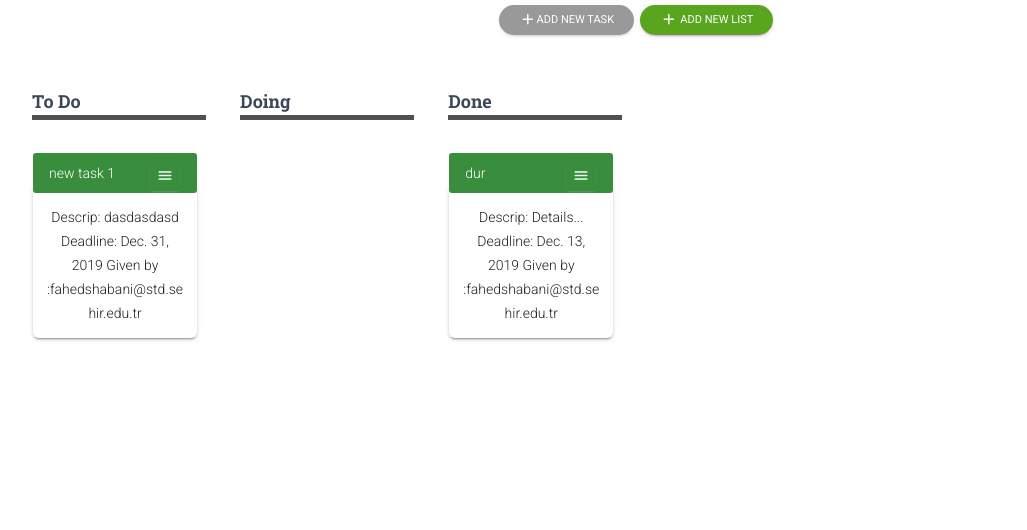
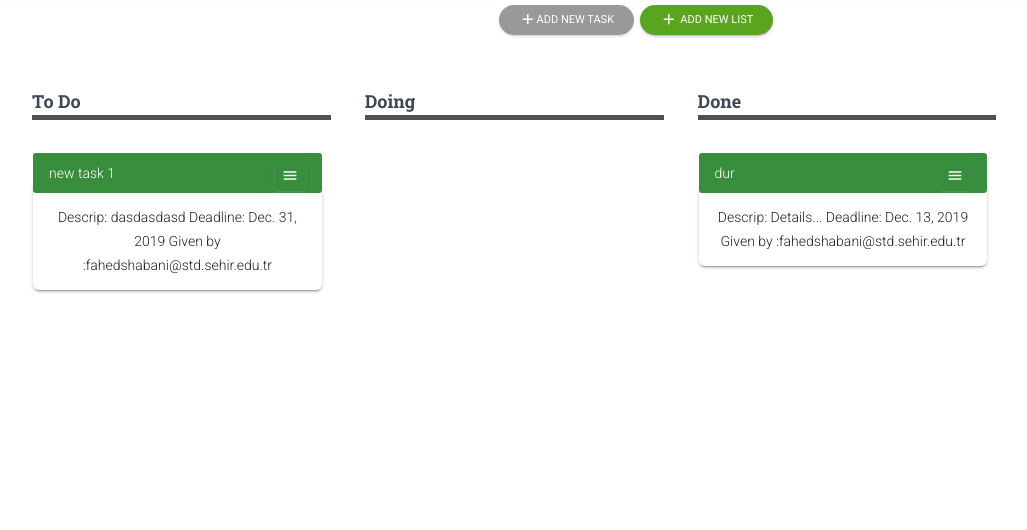
Before and after one commit to FahedSabellioglu/ZenVector, a Django app: page /PutTogether/Projects/58/ in a window 1280 px wide. Shown: the part 72-602 px from the top of the page, without its empty margins (4-1031 px from the left). Run offline with Django 3.2, Linux system fonts and the light colour scheme; a user stored in the database is signed in; data comes from the database, SQL or seed files in the repository; some libraries are stand-ins or nearby versions.

Commit message:
Tasks Page Bug fixed

```diff
--- a/Django/ZenVector/templates/project.html
+++ b/Django/ZenVector/templates/project.html
@@ -55,7 +55,12 @@
 
 <!----------------------------------------------------  Lists ---------------------------------------------------------->
       {% for element in states %}
-        <div class="col-xs-6 col-md-3 col-lg-2">
+          {% if tasks %}
+            <div class="col-xs-6 col-md-3 col-lg-3" style="min-width: 20.8rem;max-width: 2%" >
+         {% else %}
+            <div class="col-xs-6 col-md-3 col-lg-3" style="min-width: 20.8rem;max-width: 15%">
+            {% endif %}
+
         <div class="card-list" >
           <div class="card-header">
             <h4 class="card-list-title">{{element.state_name}}</h4>
@@ -65,7 +70,7 @@
             <!-- task card -->
               {% for item in tasks %}
                   {% if item.task_state == element %}
-                    <div class="card" id="{{ item.task_id }}">
+                    <div class="card" id="{{ item.task_id }}" style="max-width: 90rem">
                         <div  class="card-header card-header-success2">
                             {{item.task_name}}
                             <button  style="position: absolute; right: 1rem;" type="button" class="btn btn-just-icon btn-sm menu-button" data-id="{{ item.task_id }}" data-toggle="modal" data-target="#detailModal">
--- a/Django/ZenVector/views.py
+++ b/Django/ZenVector/views.py
@@ -435,19 +435,19 @@ def func_create_project(request):
     done_list.save()
 
 
-    to_do_default = Tasks(task_name="Default Task To Do",task_project_id=project,task_descrip ="Default Task",
-                     task_given_by = project.usr_email,task_state=to_do_list,task_deadline="2019-02-09",
-                     task_position=0)
-    doing_default = Tasks(task_name="Default Task Doing",task_project_id=project,task_descrip ="Default Task",
-                     task_given_by = project.usr_email,task_state=doing_list,task_deadline="2019-02-09",
-                     task_position=0)
-    done_default = Tasks(task_name="Default Task Done",task_project_id=project,task_descrip ="Default Task",
-                     task_given_by = project.usr_email,task_state=done_list,task_deadline="2019-02-09",
-                     task_position=0)
-
-    to_do_default.save()
-    doing_default.save()
-    done_default.save()
+    # to_do_default = Tasks(task_name="Default Task To Do",task_project_id=project,task_descrip ="Default Task",
+    #                  task_given_by = project.usr_email,task_state=to_do_list,task_deadline="2019-02-09",
+    #                  task_position=0)
+    # doing_default = Tasks(task_name="Default Task Doing",task_project_id=project,task_descrip ="Default Task",
+    #                  task_given_by = project.usr_email,task_state=doing_list,task_deadline="2019-02-09",
+    #                  task_position=0)
+    # done_default = Tasks(task_name="Default Task Done",task_project_id=project,task_descrip ="Default Task",
+    #                  task_given_by = project.usr_email,task_state=done_list,task_deadline="2019-02-09",
+    #                  task_position=0)
+    #
+    # to_do_default.save()
+    # doing_default.save()
+    # done_default.save()
 
     rtn  = JsonResponse({'message':"created","project_id" :project.project_id})
     rtn.status_code = 200
```
Also changed, not shown: Django/ZenVector/static/Material-kit/css/Cards.css (added), 2 other files.
